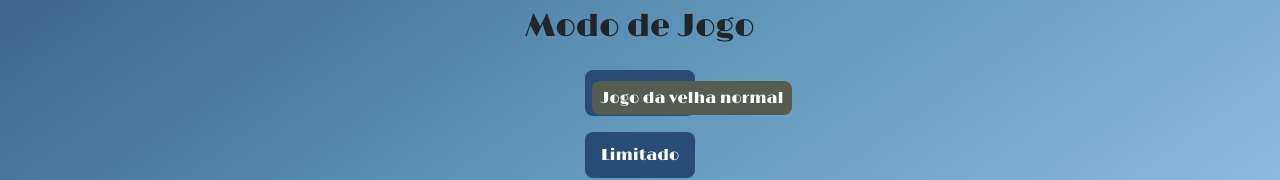
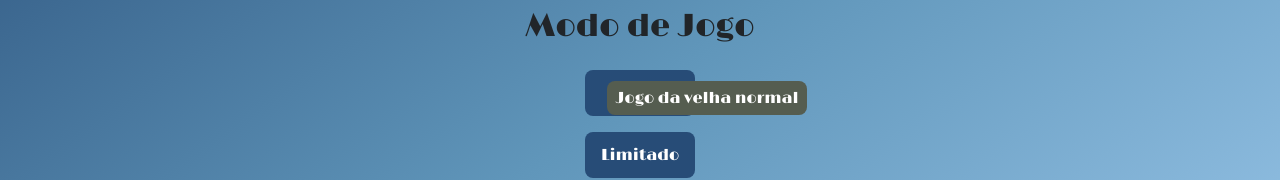
Before and after one commit to Oseias-Augusto/Tic-Tac-Toe-React-, a React (Vite) app: page / in a window 1280 px wide. In both pictures the pointer is over the button "Normal". Shown: the part 307-487 px from the top of the page. Built offline with nearby package versions, Linux system fonts and the light colour scheme.

Commit message:
Update styles.module.css

```diff
--- a/src/stylesComp/styles.module.css
+++ b/src/stylesComp/styles.module.css
@@ -106,7 +106,7 @@
   padding: 5px;
   border-radius: 0.5rem;
   opacity: 1;
-  left: 5px;
+  left: 20px;
   width: 200px;
   height: auto;
   text-align: center;
@@ -119,7 +119,7 @@
   padding: 5px;
   border-radius: 0.5rem;
   opacity: 1;
-  left: 5px;
+  left: 20px;
   width: 300px;
   height: auto;
   text-align: center;
```
